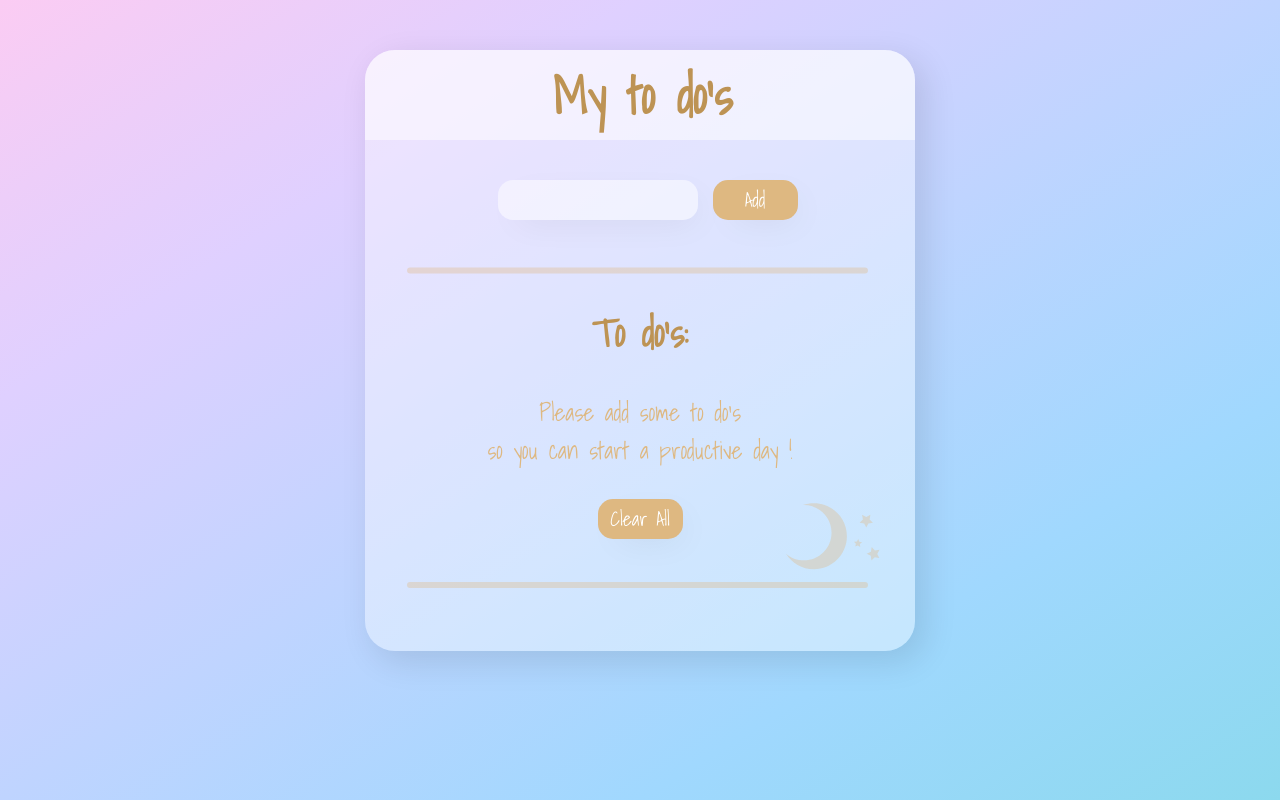
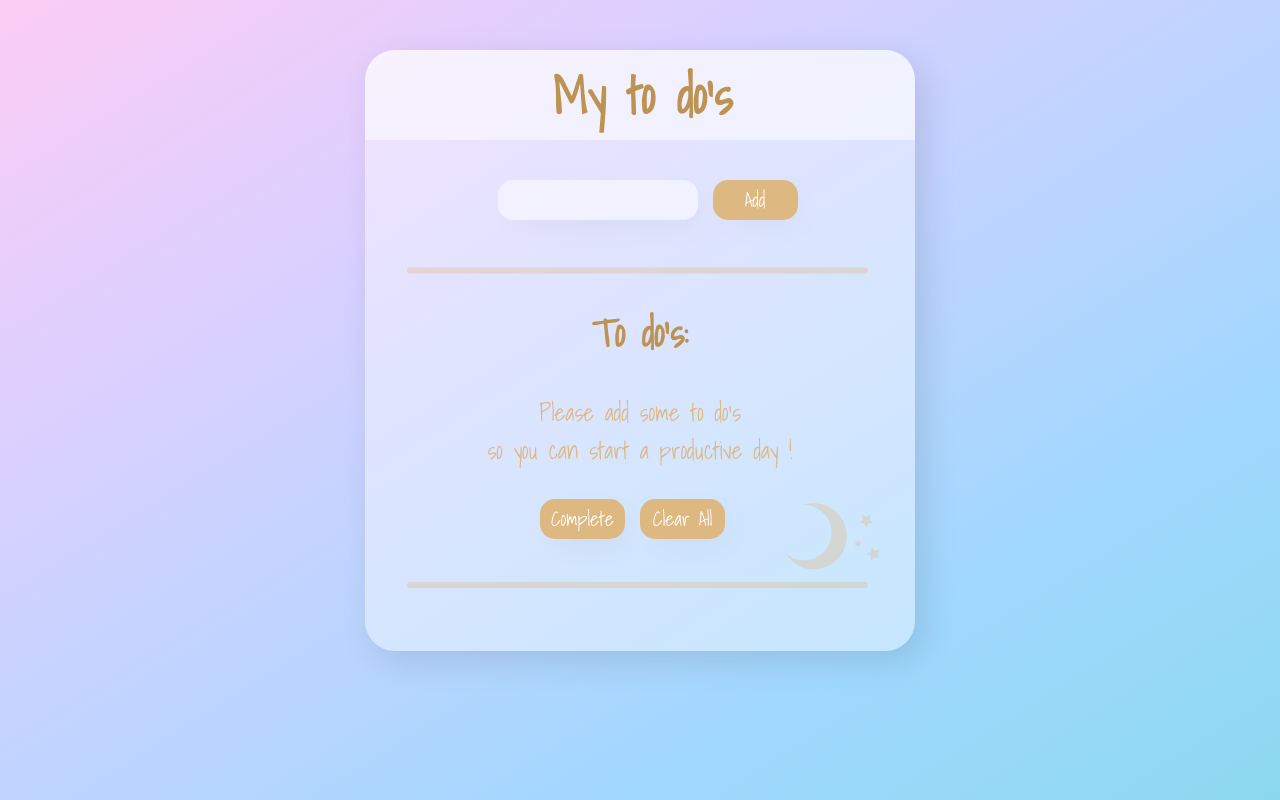
Before and after one commit to ilaria-orlando/intro-react, a React (Create React App) app: page / in a window 1280 px wide. Built offline with nearby package versions, Linux system fonts and the light colour scheme.

Commit message:
add a clear complete butten, change functionality of the clear all button, add hover for buttons

```diff
--- a/src/App.css
+++ b/src/App.css
@@ -90,6 +90,10 @@ button{
     height: 40px;
 }
 
+button:hover{
+    background-color: #f2ce9b;
+}
+
 
 input[type="checkbox"] {
     opacity: 0;
@@ -143,7 +147,7 @@ input[type="checkbox"] {
 }
 
 .clear{
-    margin: 15px 0 0 0;
+    margin: 15px 15px 15px 0;
 
 }
 
--- a/src/App.js
+++ b/src/App.js
@@ -52,10 +52,17 @@ function App() {
         localStorage.setItem(LOCAL_STORAGE_KEY, JSON.stringify(todos))
     }, [todos]);
 
+    const clearComplete = () => {
+
+        const stillTodo = [...todos].filter(todo => todo.complete === false)
+        setTodos(stillTodo);
+
+    }
+
     const clearAll = () => {
 
-        window.localStorage.clear();
-        window.location.reload(false);
+        const clearAll = [];
+        setTodos(clearAll)
 
     }
 
@@ -74,6 +81,7 @@ function App() {
           <Todolist todos={todos} toggleTodo={toggleTodo}/>
           <EmptyMessage todos={todos} />
           <div className="cleardiv">
+              <button type="submit" className="button clear" onClick={clearComplete}>Complete</button>
               <button type="submit" className="button clear" onClick={clearAll}>Clear All</button>
           </div>
           <SvgEnd />
```
